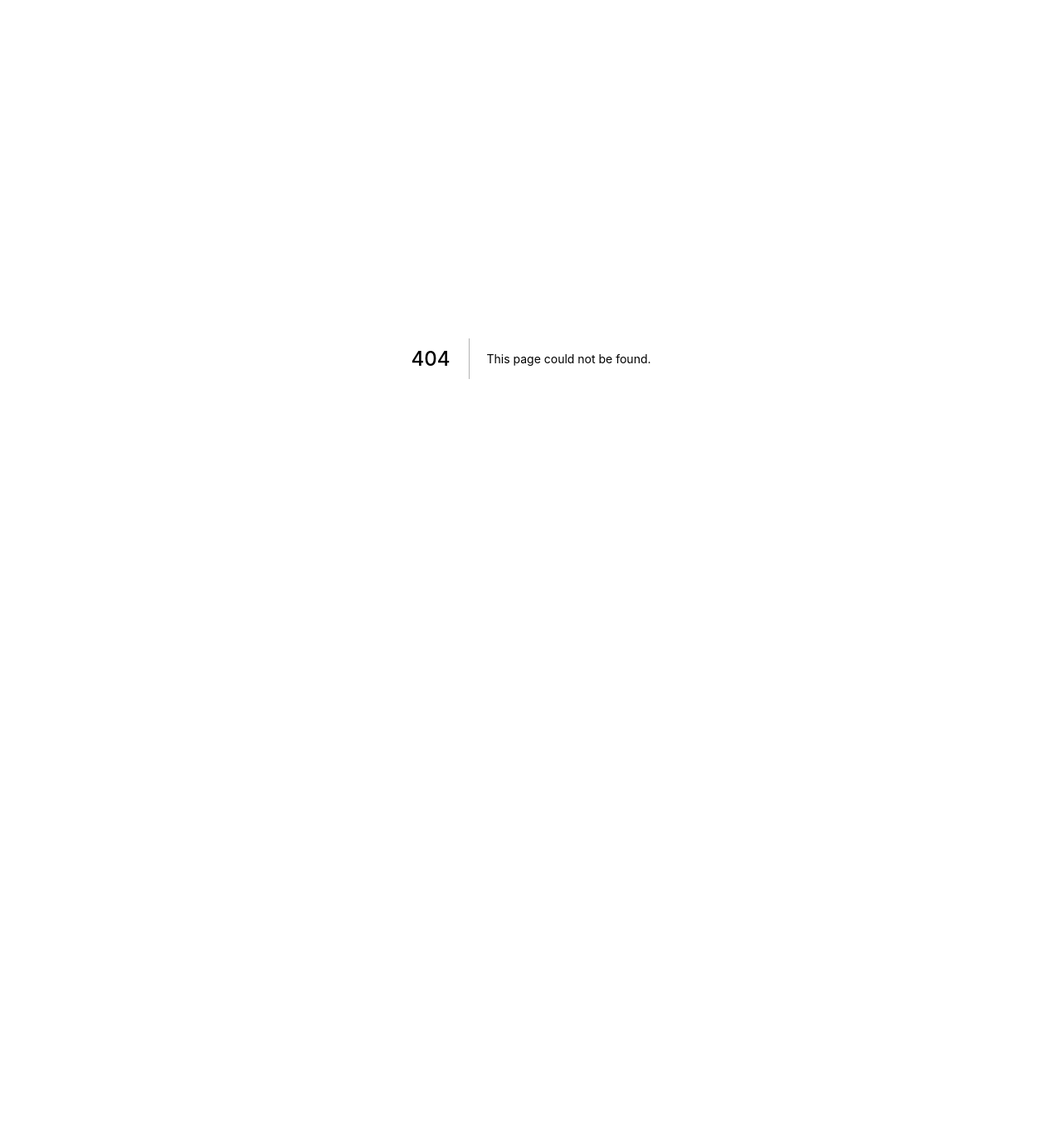
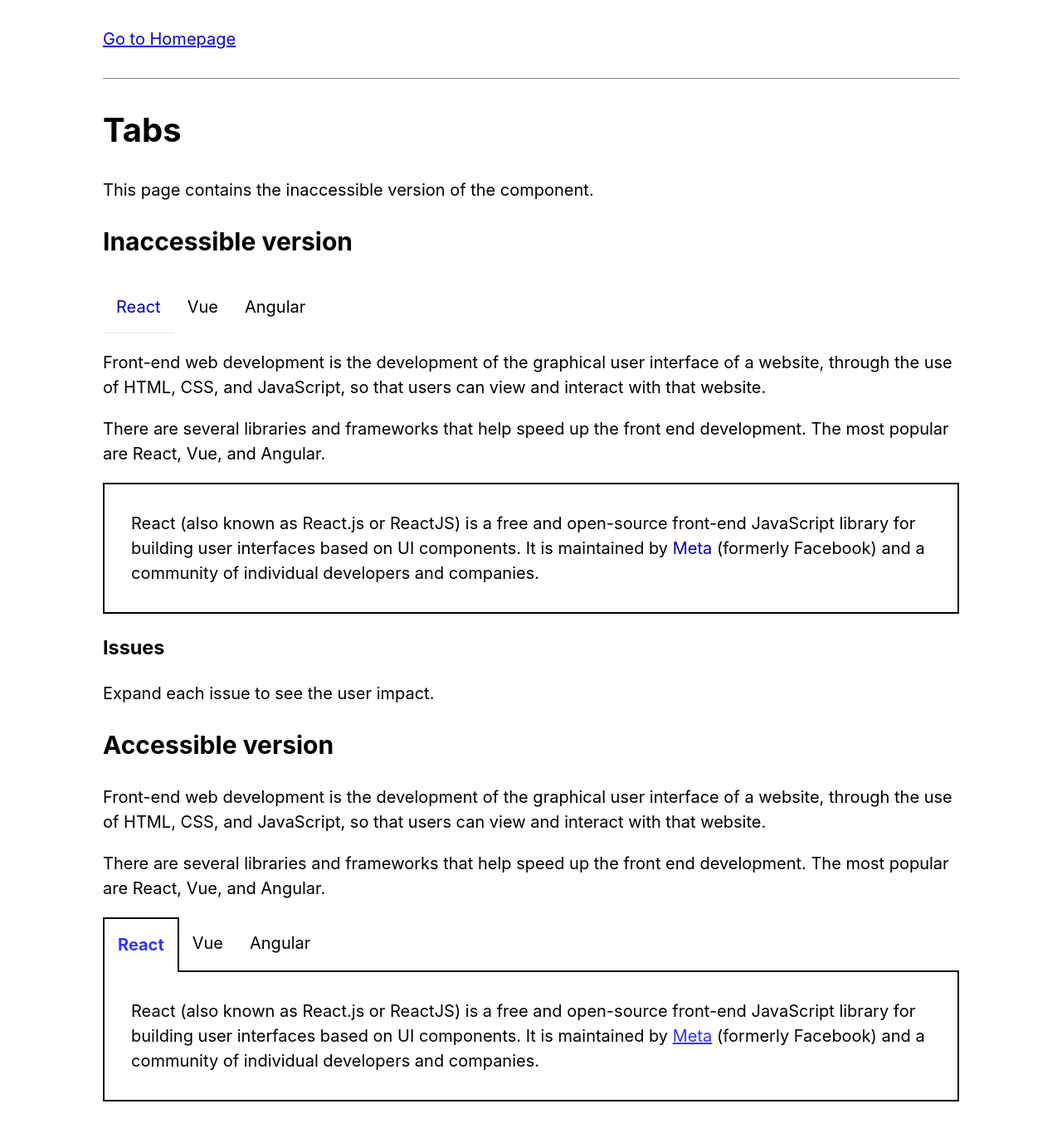
Before and after one commit to Alena5041/Accessibility, a Next.js app in the folder inaccessible-components/: page /page-tabs in a window 1280 px wide. Before the commit this address had no page. Shown: the top 1366 px of the page at 83% size. Before the commit the page ends 1024 px from the top, so only its background shows below. Built offline with nearby package versions, Linux system fonts and the light colour scheme.

Commit message:
add tabs

```diff
--- /dev/null
+++ b/inaccessible-components/components/Tabs/Accessible/index.js
@@ -0,0 +1,78 @@
+import { useState } from "react";
+
+export default function Tabs() {
+  const data = [
+    {
+      id: "react",
+      title: "React",
+      text: 'React (also known as React.js or ReactJS) is a free and open-source front-end JavaScript library for building user interfaces based on UI components. It is maintained by <a href="https://about.facebook.com/">Meta</a> (formerly Facebook) and a community of individual developers and companies.',
+    },
+    {
+      id: "vue",
+      title: "Vue",
+      text: 'Vue.js is an open-source model–view–viewmodel front end JavaScript framework for building user interfaces and <a href="https://en.wikipedia.org/wiki/Single-page_application">single-page applications</a>. It was created by Evan You, and is maintained by him and the rest of the active core team members.',
+    },
+    {
+      id: "angular",
+      title: "Angular",
+      text: 'AngularJS is a discontinued free and open-source JavaScript-based web framework for developing single-page applications. It was maintained mainly by <a href="https://www.apple.com/">Google</a> and a community of individuals and corporations.',
+    },
+  ];
+
+  const [activePanelId, setActivePanelId] = useState(data[0].id);
+
+  const handleTablistClick = (id) => setActivePanelId(id);
+
+  const isPanelActive = (id) => id === activePanelId;
+
+  return (
+    <div className="a-tabs">
+      <p>
+        Front-end web development is the development of the graphical user
+        interface of a website, through the use of HTML, CSS, and JavaScript, so
+        that users can view and interact with that website.
+      </p>
+      <p>
+        There are several libraries and frameworks that help speed up the front
+        end development. The most popular are React, Vue, and Angular.
+      </p>
+      <ul className="a-tabs__list" role="tablist">
+        {data.map(({ id, title }) => (
+          <li
+            data-tabpanel-id={id}
+            key={id}
+            id={`tab-${id}`}
+            onClick={() => handleTablistClick(id)}
+            onFocus={() => handleTablistClick(id)}
+            tabIndex={0}
+            className={`
+            a-tabs__list-item
+              ${isPanelActive(id) ? "a-tabs__list-item--active" : ""}
+            `}
+            role="tab"
+            aria-controls={id}
+            aria-selected={`${isPanelActive(id) ? "true" : "false"}`}
+          >
+            {title}
+          </li>
+        ))}
+      </ul>
+
+      <div className="a-tabs__panel-container">
+        {data.map(({ id, text }) => (
+          <div
+            key={id}
+            id={id}
+            className={`
+            a-tabs__panel
+              ${isPanelActive(id) ? "a-tabs__panel--active" : ""}
+            `}
+            dangerouslySetInnerHTML={{ __html: text }}
+            role="tabpanel"
+            aria-labelledby={`tab-${id}`}
+          />
+        ))}
+      </div>
+    </div>
+  );
+}
--- /dev/null
+++ b/inaccessible-components/components/Tabs/Accessible/index.scss
@@ -0,0 +1,55 @@
+.a-tabs {
+  &__list {
+    display: flex;
+    flex-wrap: wrap;
+    list-style: none;
+    padding: 0;
+    margin: 0;
+  }
+
+  &__list-item {
+    padding: 1rem;
+    cursor: pointer;
+
+    &--active {
+      color: #3333ff;
+      border: solid black;
+      border-width: 2px 2px 0 2px;
+      position: relative;
+      font-weight: bold;
+
+      &:after {
+        content: "";
+        background-color: white;
+        height: 2px;
+        width: 100%;
+        position: absolute;
+        left: 0px;
+        bottom: -2px;
+      }
+    }
+  }
+
+  &__panel {
+    position: absolute;
+    overflow: hidden;
+    left: -9999px;
+    top: -9999px;
+    opacity: 0;
+    max-height: 100px;
+
+    &--active {
+      opacity: 1;
+      position: static;
+    }
+
+    a {
+      color: #3333ff;
+    }
+  }
+
+  &__panel-container {
+    border: 2px solid black;
+    padding: 2rem;
+  }
+}
--- /dev/null
+++ b/inaccessible-components/components/Tabs/index.js
@@ -0,0 +1,73 @@
+import { useState } from "react";
+
+export default function Tabs() {
+  const data = [
+    {
+      id: "panel-react",
+      title: "React",
+      text: 'React (also known as React.js or ReactJS) is a free and open-source front-end JavaScript library for building user interfaces based on UI components. It is maintained by <a href="https://about.facebook.com/">Meta</a> (formerly Facebook) and a community of individual developers and companies.',
+    },
+    {
+      id: "panel-vue",
+      title: "Vue",
+      text: 'Vue.js is an open-source model–view–viewmodel front end JavaScript framework for building user interfaces and <a href="https://en.wikipedia.org/wiki/Single-page_application">single-page applications</a>. It was created by Evan You, and is maintained by him and the rest of the active core team members.',
+    },
+    {
+      id: "panel-angular",
+      title: "Angular",
+      text: 'AngularJS is a discontinued free and open-source JavaScript-based web framework for developing single-page applications. It was maintained mainly by <a href="https://www.apple.com/">Google</a> and a community of individuals and corporations.',
+    },
+  ];
+
+  const [activePanelId, setActivePanelId] = useState(data[0].id);
+
+  const handleTablistClick = (id) => setActivePanelId(id);
+
+  const isPanelActive = (id) => id === activePanelId;
+
+  return (
+    <div className="tabs">
+      <ul className="tabs__list">
+        {data.map(({ id, title }) => (
+          <li
+            data-tabpanel-id={id}
+            key={id}
+            onClick={() => handleTablistClick(id)}
+            onMouseEnter={() => handleTablistClick(id)}
+            tabIndex={0}
+            className={`
+              tabs__list-item
+              ${isPanelActive(id) ? "tabs__list-item--active" : ""}
+            `}
+          >
+            {title}
+          </li>
+        ))}
+      </ul>
+
+      <p>
+        Front-end web development is the development of the graphical user
+        interface of a website, through the use of HTML, CSS, and JavaScript, so
+        that users can view and interact with that website.
+      </p>
+      <p>
+        There are several libraries and frameworks that help speed up the front
+        end development. The most popular are React, Vue, and Angular.
+      </p>
+
+      <div className="tabs__panel-container">
+        {data.map(({ id, text }) => (
+          <div
+            key={id}
+            id={id}
+            className={`
+              tabs__panel
+              ${isPanelActive(id) ? "tabs__panel--active" : ""}
+            `}
+            dangerouslySetInnerHTML={{ __html: text }}
+          />
+        ))}
+      </div>
+    </div>
+  );
+}
--- /dev/null
+++ b/inaccessible-components/components/Tabs/index.scss
@@ -0,0 +1,42 @@
+.tabs {
+  &__list {
+    display: flex;
+    flex-wrap: wrap;
+    list-style: none;
+    padding: 0;
+    margin: 0;
+  }
+
+  &__list-item {
+    padding: 1rem;
+
+    &--active {
+      color: rgb(0, 0, 180);
+      border-bottom: 1px solid rgb(230, 230, 230);
+    }
+  }
+
+  &__panel {
+    position: absolute;
+    overflow: hidden;
+    left: -9999px;
+    top: -9999px;
+    opacity: 0;
+    max-height: 100px;
+
+    &--active {
+      opacity: 1;
+      position: static;
+    }
+
+    a {
+      color: rgb(0, 0, 180);
+      text-decoration: none;
+    }
+  }
+
+  &__panel-container {
+    border: 2px solid black;
+    padding: 2rem;
+  }
+}
--- a/inaccessible-components/pages/index.js
+++ b/inaccessible-components/pages/index.js
@@ -69,6 +69,9 @@ export default function Home() {
           <li>
             <Link href="/page-checkbox">Checkbox</Link>
           </li>
+          <li>
+            <Link href="/page-tabs">Tabs</Link>
+          </li>
         </ul>
       </Layout>
     </>
--- /dev/null
+++ b/inaccessible-components/pages/page-tabs.js
@@ -0,0 +1,31 @@
+import Head from "next/head";
+import Layout from "../core-components/Layout";
+import Tabs from "../components/Tabs";
+import AccessibleTabs from "../components/Tabs/Accessible";
+
+export default function PageTabs() {
+  return (
+    <>
+      <Head>
+        <title>blank</title>
+      </Head>
+
+      <Layout>
+        <h1>Tabs</h1>
+
+        <p>This page contains the inaccessible version of the component.</p>
+
+        <h2>Inaccessible version</h2>
+
+        <Tabs />
+
+        <h3>Issues</h3>
+        <p>Expand each issue to see the user impact.</p>
+
+        <h2>Accessible version</h2>
+
+        <AccessibleTabs />
+      </Layout>
+    </>
+  );
+}
--- a/inaccessible-components/styles/index.scss
+++ b/inaccessible-components/styles/index.scss
@@ -16,3 +16,5 @@
 @import "../components/Modal/Accessible";
 @import "../components/Checkbox";
 @import "../components/Checkbox/Accessible";
+@import "../components/Tabs";
+@import "../components/Tabs/Accessible";
```
